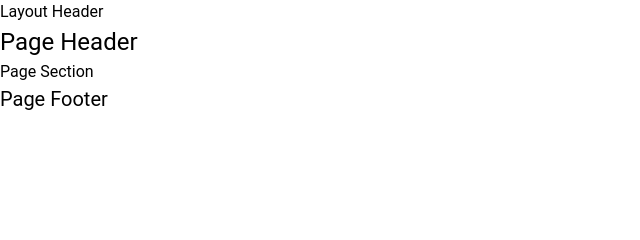
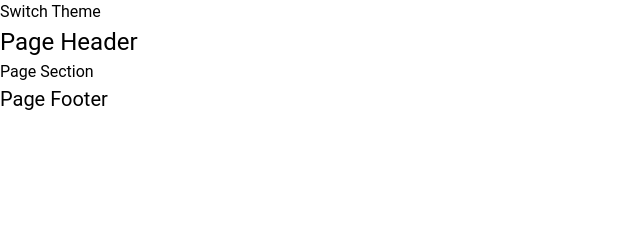
Before and after one commit to dvzrd/gatsby-starter-nova, a Gatsby site: page / in a window 1280 px wide. Shown: the top 240 px of the page, 0-640 px from the left. Built offline with nearby package versions, Linux system fonts and the light colour scheme; Gatsby itself is replaced by a stand-in of ours.

Commit message:
update theme context provider, added theme switch component, update layout with theme

```diff
--- a/gatsby-browser.js
+++ b/gatsby-browser.js
@@ -1 +1,9 @@
+import React from "react";
+
+import { ThemeProvider } from "./src/contexts";
+
 import "./src/assets/styles/main.css";
+
+export const wrapRootElement = ({ element }) => (
+  <ThemeProvider>{element}</ThemeProvider>
+);
--- a/src/assets/styles/palette.css
+++ b/src/assets/styles/palette.css
@@ -36,4 +36,25 @@
   --color-service-warn: #f06c00;
 }
 
-/* TODO: add alternative theme colors */
+.theme-light {
+  /* light theme primary colors */
+  --color-primray-100: #f2dafb;
+  --color-primray-200: #dea2f6;
+  --color-primray-300: #bf4aed;
+  --color-primray-400: #970fcc;
+  --color-primray-500: #7b0ca6;
+  --color-primray-600: #5f0981;
+  --color-primray-700: #38054c;
+  --color-primray-800: #190221;
+  --color-primray-900: #07010b;
+  /* light theme secondary colors */
+  --color-secondary-100: #fefae2;
+  --color-secondary-200: #fcee97;
+  --color-secondary-300: #fbe76a;
+  --color-secondary-400: #fbe141;
+  --color-secondary-500: #fbda13;
+  --color-secondary-600: #e6c605;
+  --color-secondary-700: #c3a804;
+  --color-secondary-800: #9e8905;
+  --color-secondary-900: #665905;
+}
--- a/src/contexts/theme/ThemeContext.tsx
+++ b/src/contexts/theme/ThemeContext.tsx
@@ -1,24 +1,59 @@
-import React, {
-  Dispatch,
-  SetStateAction,
-  createContext,
-  useState,
-} from "react";
+import React, { createContext, useContext, useEffect, useState } from "react";
 
 interface ThemeContext {
   theme: string;
-  setTheme: Dispatch<SetStateAction<string>>;
+  setTheme: (value: string) => void;
 }
 
 const defaultState: ThemeContext = {
-  theme: "default",
+  theme: "dark",
   setTheme: () => {},
 };
 
-export const { Consumer, Provider } = createContext(defaultState);
+// get light mode information from OS
+const supportsLightMode = () =>
+  window.matchMedia("(prefers-color-scheme: light)").matches === true;
+
+const ThemeContext = createContext(defaultState);
 
 export const ThemeProvider: React.FC = ({ children }) => {
   const [theme, setTheme] = useState(defaultState.theme);
 
-  return <Provider value={{ theme, setTheme }}>{children}</Provider>;
+  useEffect(() => {
+    // get theme value from localStorage
+    const storedTheme = localStorage.getItem("theme");
+    if (storedTheme !== null) {
+      setTheme(JSON.parse(storedTheme));
+    } else if (supportsLightMode()) {
+      setTheme("light");
+    }
+  }, []);
+
+  return (
+    <ThemeContext.Provider value={{ theme, setTheme }}>
+      {children}
+    </ThemeContext.Provider>
+  );
 };
+
+// TODO: update theme switch to toggle multiple theme enum values
+export const ThemeSwitch: React.FC<{}> = () => {
+  const { theme, setTheme } = useThemeContext();
+
+  return (
+    <button
+      type="button"
+      onClick={() => setTheme(theme === "dark" ? "light" : "dark")}
+    >
+      Switch Theme
+    </button>
+  );
+};
+
+export const useThemeContext = () => {
+  const context = useContext(ThemeContext);
+  if (context === null) {
+    throw new Error("useTheme must be used inside ThemeProvider");
+  }
+  return context;
+};
--- a/src/layouts/default/DefaultLayout.tsx
+++ b/src/layouts/default/DefaultLayout.tsx
@@ -1,5 +1,7 @@
 import React from "react";
 import classNames from "classnames";
+
+import { ThemeSwitch, useThemeContext } from "@/contexts";
 
 export interface LayoutProps {
   className?: string;
@@ -8,10 +10,22 @@ export interface LayoutProps {
 export const DefaultLayout: React.FC<LayoutProps> = ({
   children,
   className,
-}) => (
-  <div className={classNames("flex flex-col min-h-screen", className)}>
-    <header className="z-20">Layout Header</header>
-    <main className="flex-1">{children}</main>
-    <footer className="z-10">Layout Footer</footer>
-  </div>
-);
+}) => {
+  const { theme } = useThemeContext();
+
+  return (
+    <div
+      className={classNames(
+        "flex flex-col min-h-screen",
+        `theme-${theme}`,
+        className
+      )}
+    >
+      <header className="z-20">
+        <ThemeSwitch />
+      </header>
+      <main className="flex-1">{children}</main>
+      <footer className="z-10">Layout Footer</footer>
+    </div>
+  );
+};
--- a/tsconfig.json
+++ b/tsconfig.json
@@ -3,12 +3,12 @@
     "baseUrl": "./src",
     "jsx": "react",
     "lib": ["dom", "dom.iterable", "esnext"],
-    "module": "commonjs",
+    "module": "esnext",
     "moduleResolution": "node",
     "paths": {
       "@/*": ["./*"]
     },
-    "target": "esnext",
+    "target": "es6",
     "typeRoots": ["./src/@types/", "./src/**/@types/", "node_modules/@types/"],
     "allowJs": true,
     "checkJs": true,
@@ -23,6 +23,6 @@
     "skipLibCheck": true,
     "strict": true
   },
-  "exclude": ["node_modules"],
+  "exclude": ["./src/assets/*", "node_modules"],
   "include": ["./src/**/*"]
 }
```
